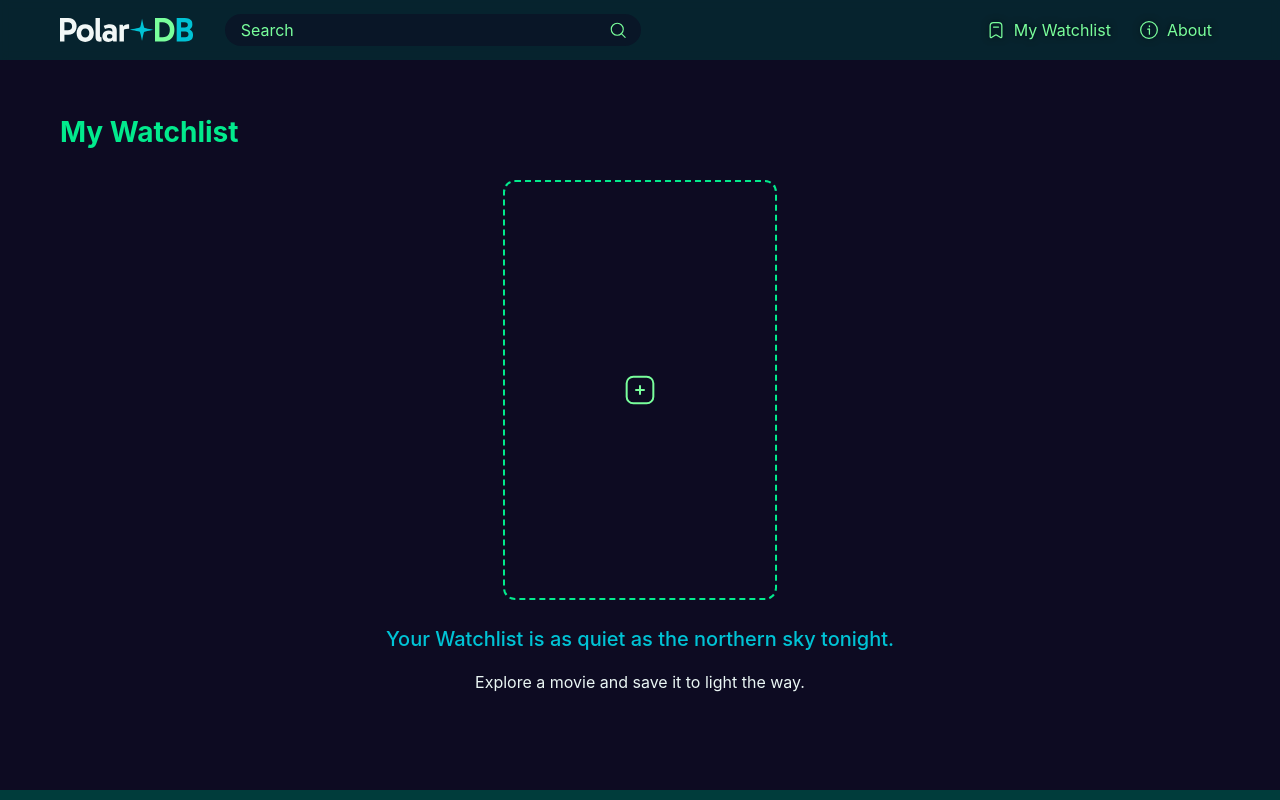
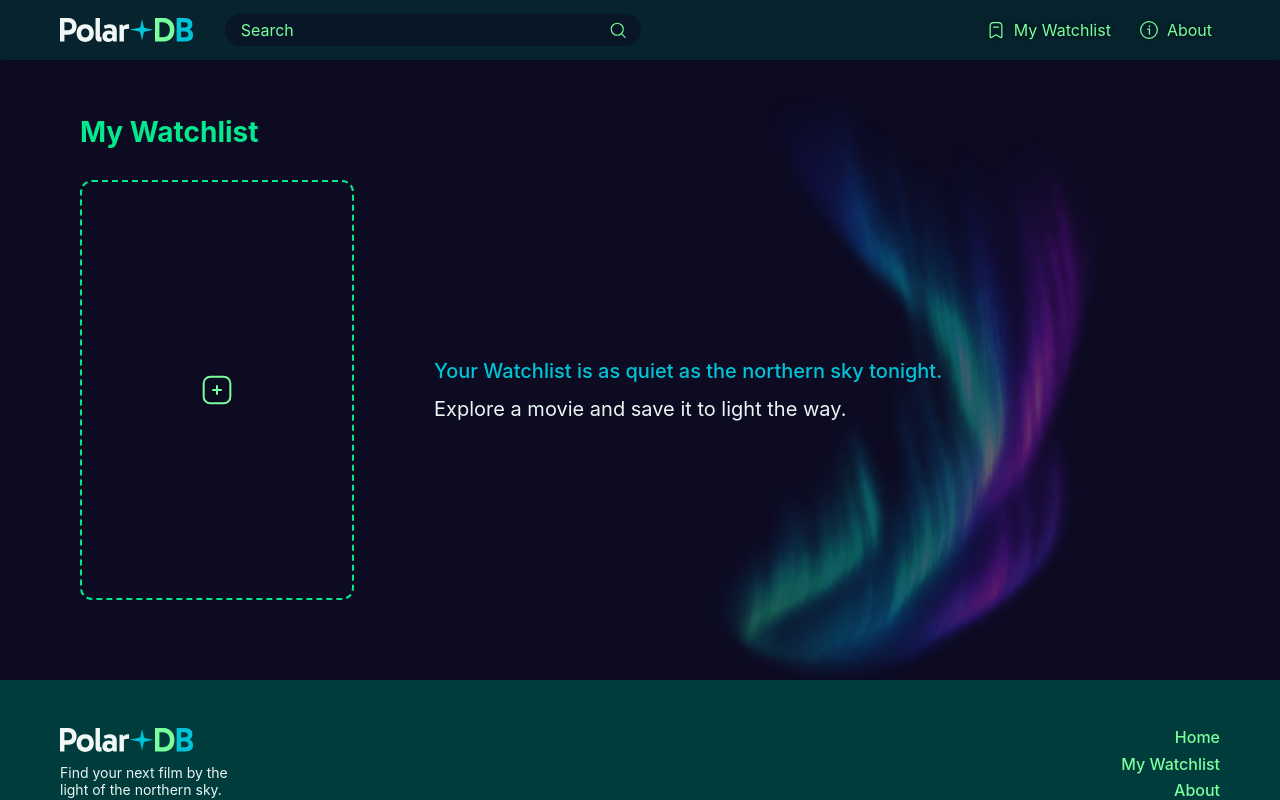
Before and after one commit to francescalulo/polar-db, a React (Vite) app: page /watchlist in a window 1280 px wide. Shown: the top 800 px of the page. Built offline with nearby package versions, Linux system fonts and the light colour scheme; no server answers.

Commit message:
Update watchlist empty state layout

```diff
--- a/src/components/EmptyWatchlist/EmptyWatchlist.jsx
+++ b/src/components/EmptyWatchlist/EmptyWatchlist.jsx
@@ -11,7 +11,10 @@ function EmptyWatchlist() {
         <p className="emptyWatchlist__heading">
           Your Watchlist is as quiet as the northern sky tonight.
         </p>
-        <p>Explore a movie and save it to light the way.</p>
+
+        <p className="emptyWatchlist__text">
+          Explore a movie and save it to light the way.
+        </p>
       </div>
     </div>
   );
--- a/src/components/EmptyWatchlist/EmptyWatchlist.scss
+++ b/src/components/EmptyWatchlist/EmptyWatchlist.scss
@@ -1,32 +1,99 @@
+// @use '../../styles/variables' as *;
+// @use '../../styles/mixins' as *;
+
+// .emptyWatchlist {
+//   display: grid;
+//   grid-template-columns: auto minmax(0, 1fr);
+//   align-items: center;
+//   gap: 3rem;
+//   width: 100%;
+// }
+
+// .emptyWatchlist__message {
+//   max-width: 32rem;
+//   color: $ice;
+//   font-size: $font-size-md;
+//   line-height: 1.5;
+//   text-align: left;
+// }
+
+// .emptyWatchlist__heading {
+//   margin: 0 0 0.5rem;
+//   color: $aurora-cyan;
+//   font-weight: $font-weight-medium;
+// }
+
+// .emptyWatchlist__text {
+//   margin: 0;
+// }
+
+// @include tablet {
+//   .emptyWatchlist {
+//     gap: 4rem;
+//   }
+// }
+
+// @include desktop {
+//   .emptyWatchlist {
+//     gap: 5rem;
+//   }
+// }
 @use '../../styles/variables' as *;
 @use '../../styles/mixins' as *;
 
 .emptyWatchlist {
-  @include flex(
-    $direction: column,
-    $align: center,
-    $justify: center,
-    $gap: 1.5rem
-  );
-
+  display: grid;
+  grid-template-columns: auto minmax(0, 1fr);
+  align-items: center;
+  gap: 3rem;
   width: 100%;
 }
 
 .emptyWatchlist__message {
-  max-width: 15.5rem;
-  margin: 0;
-  font-size: $font-size-sm;
-  text-align: center;
+  position: relative;
+  max-width: 32rem;
+  color: $ice;
+  font-size: $font-size-md;
   line-height: 1.5;
+  text-align: left;
+  z-index: 0;
 
-  @include tablet {
-    max-width: 100%;
+  &::before {
+    content: '';
+    position: absolute;
+    width: 38rem;
+    height: 38rem;
+    top: 50%;
+    left: 50%;
+    transform: translate(-30%, -50%);
+    background-image: url('../../assets/images/polar-db-aurora-optimized.webp');
+    background-repeat: no-repeat;
+    background-position: center;
+    background-size: contain;
+    opacity: 0.34;
+    z-index: -1;
+    pointer-events: none;
   }
 }
 
 .emptyWatchlist__heading {
-  margin: 0;
-  font-size: $font-size-md;
+  margin: 0 0 0.5rem;
   color: $aurora-cyan;
   font-weight: $font-weight-medium;
 }
+
+.emptyWatchlist__text {
+  margin: 0;
+}
+
+@include tablet {
+  .emptyWatchlist {
+    gap: 4rem;
+  }
+}
+
+@include desktop {
+  .emptyWatchlist {
+    gap: 5rem;
+  }
+}
--- a/src/pages/Watchlist/Watchlist.scss
+++ b/src/pages/Watchlist/Watchlist.scss
@@ -12,6 +12,8 @@
   }
 
   @include desktop {
+    max-width: 77.5rem;
+    margin: 0 auto;
     padding: 3.5rem 3.75rem 5rem;
   }
 }
@@ -28,9 +30,4 @@
   margin: 0 0 2rem;
   color: $aurora-green-glow;
   font-size: $font-size-xxl;
-
-  @include desktop {
-    max-width: 77.5rem;
-    margin: 0 auto 2rem;
-  }
 }
```
Also changed, not shown: src/assets/images/polar-db-aurora-optimized.webp (added).
